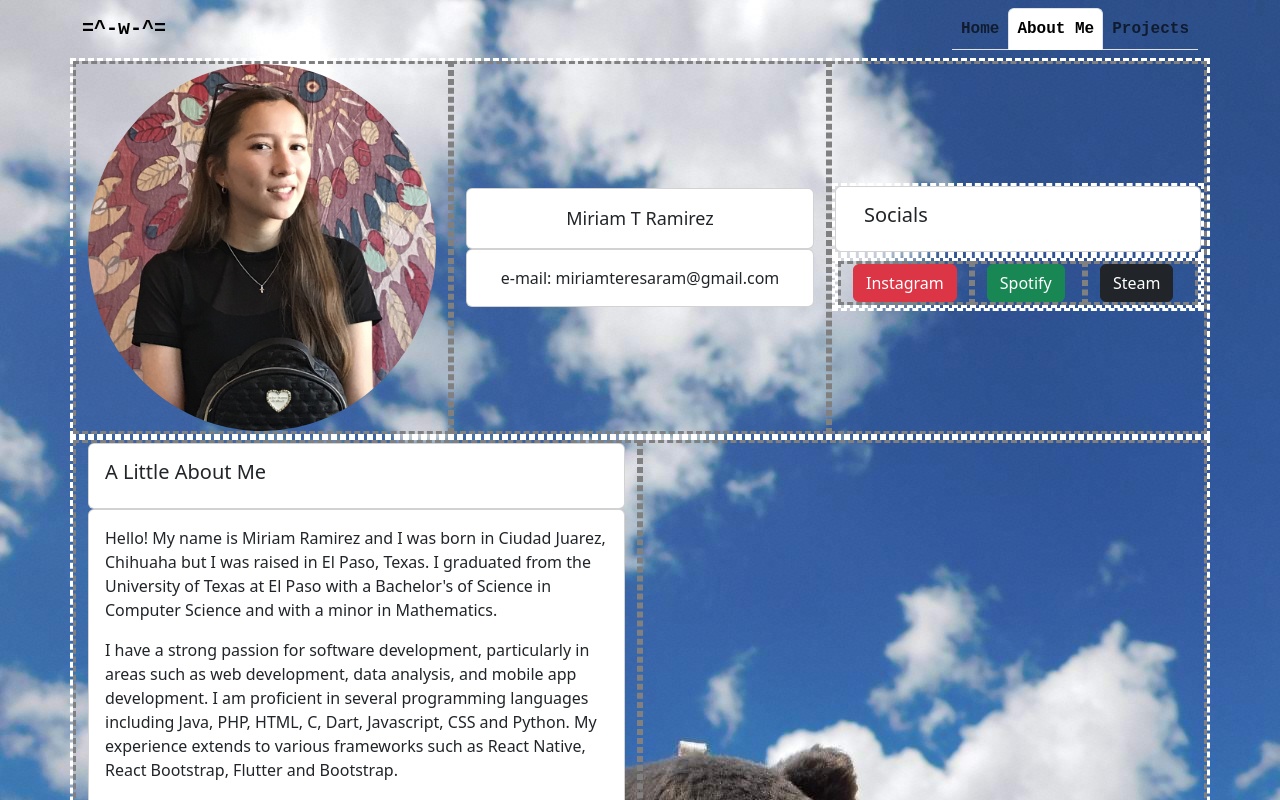
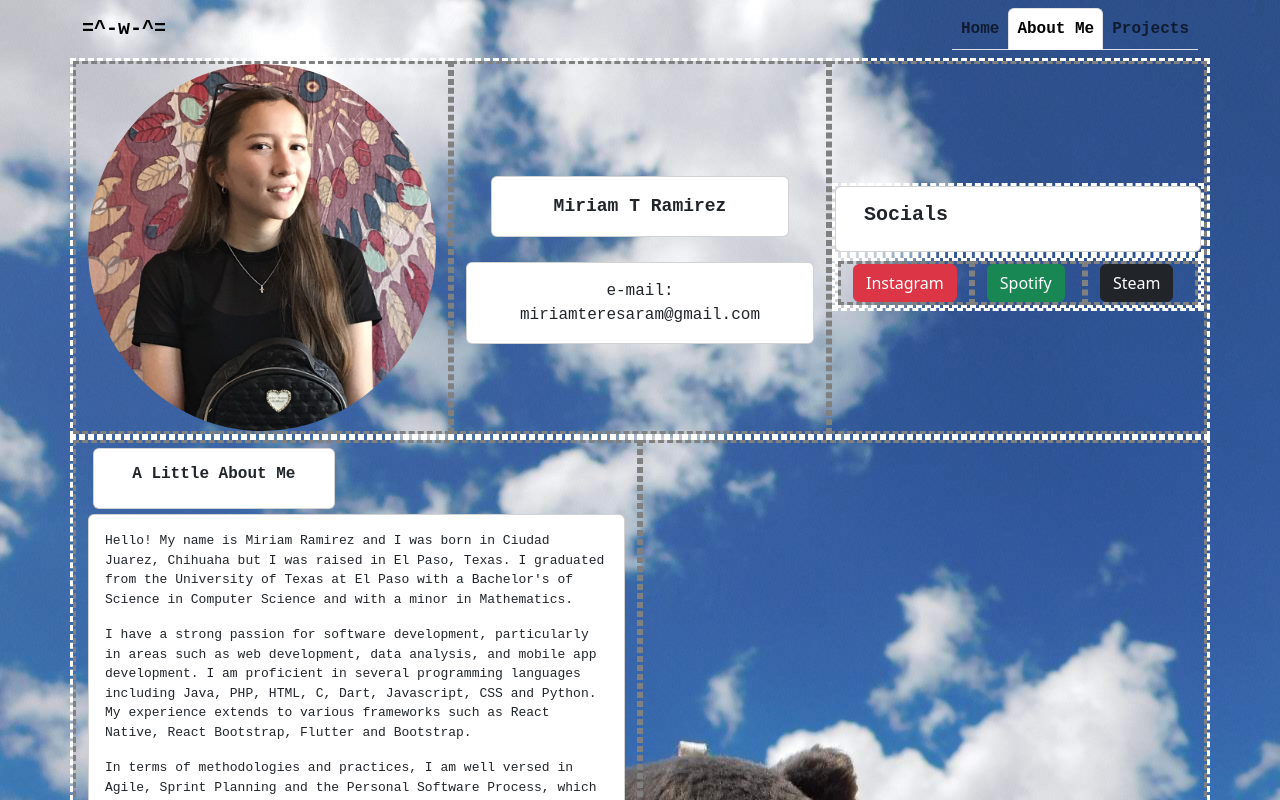
Before and after one commit to miriamrami/meow-port-app, a React (Create React App) app in the folder meow-port-app/: page /AboutMe.js in a window 1280 px wide. Shown: the top 800 px of the page. Built offline with nearby package versions, Linux system fonts and the light colour scheme.

Commit message:
installed bootstrap and made css changes to home and about me

```diff
--- a/meow-port-app/src/AboutMe.js
+++ b/meow-port-app/src/AboutMe.js
@@ -28,23 +28,23 @@ const AboutMe = () => {
 				</Col>
 
 				<Col className="nameInfoCol">
-					<Card >
+					<Card className="nameCard">
 						<CardBody>
 							<CardText className="nameCardText">Miriam T Ramirez</CardText>
 						</CardBody>
 					</Card>
 					<Card >
 						<CardBody>
-							<CardText>e-mail: miriamteresaram@gmail.com</CardText>
+							<CardText className="emailText">e-mail: miriamteresaram@gmail.com</CardText>
 						</CardBody>
 					</Card>
 				</Col>
 
 				<Col className="socialsCol">
 					<Row>
-						<Card>
+						<Card className="socialsCard">
 							<Card.Body>
-								<Card.Title>Socials</Card.Title>
+								<Card.Title className="socialsTitle">Socials</Card.Title>
 							</Card.Body>
 						</Card>
 					</Row>
@@ -65,12 +65,12 @@ const AboutMe = () => {
 		<Container className="c2">
 			<Row className="AM-row2">
 				<Col>
-					<Card>
+					<Card className="bioTitleCard">
 						<CardBody>
-							<CardTitle>A Little About Me</CardTitle>
+							<CardTitle className="bioTitle">A Little About Me</CardTitle>
 						</CardBody>
 					</Card>
-					<Card>
+					<Card className="bioParagraphCard">
 						<CardBody>
 							<Card.Text>
 							Hello! My name is Miriam Ramirez and I was born in Ciudad Juarez, Chihuaha but I was raised in El Paso, Texas. I graduated from the University of Texas at El Paso with a Bachelor's of Science in Computer Science and with a minor in Mathematics.
--- a/meow-port-app/src/cssFiles/AboutMe.css
+++ b/meow-port-app/src/cssFiles/AboutMe.css
@@ -33,13 +33,50 @@ body{
     text-align: center;
   }
 
+  .nameCard{
+    margin: 25px;
+  }
+
   .nameCardText{
+    font-family: 'Courier New', Courier, monospace;
+    font-size: large;
+    font-weight: bold;
+  }
 
-    font-size: large;
+  .emailText{
+    font-family: 'Courier New', Courier, monospace;
   }
 
  .socialsCol{
-    place-content: center;
+    place-content:  center;
+ }
+
+
+ .socialsCard{
+  margin: auto;
+ }
+
+ .socialsTitle{
+  font-family: 'Courier New', Courier, monospace;
+  font-weight: bold;
+ }
+
+ .bioTitleCard{
+  margin: 5px;
+  width: 45%;
+  position: relative;
+ }
+
+ .bioTitle{
+  font-family: 'Courier New', Courier, monospace;
+  font-weight: bold;
+  text-align: center;
+  font-size: medium;
+ }
+
+ .bioParagraphCard{
+  font-family: 'Courier New', Courier, monospace;
+  font-size: small;
  }
 
 /*EDIT AS PROJECT ADVANCES - USING FOR VISUAL REFERENCE*/
--- a/meow-port-app/src/cssFiles/Home.css
+++ b/meow-port-app/src/cssFiles/Home.css
@@ -35,8 +35,8 @@
 }
 
 .nameHeader{
-  color:white;
-  text-shadow: 3px 3px navy;
+  color:navy;
+
 }
 
 .cardWelcome{
--- a/package.json
+++ b/package.json
@@ -1,6 +1,7 @@
 {
   "dependencies": {
     "bootstrap": "^5.3.3",
+    "bootstrap-icons": "^1.11.3",
     "react-bootstrap": "^2.10.1"
   }
 }
```
Also changed, not shown: 1 other file (tests, documents, lock files or other folders).
